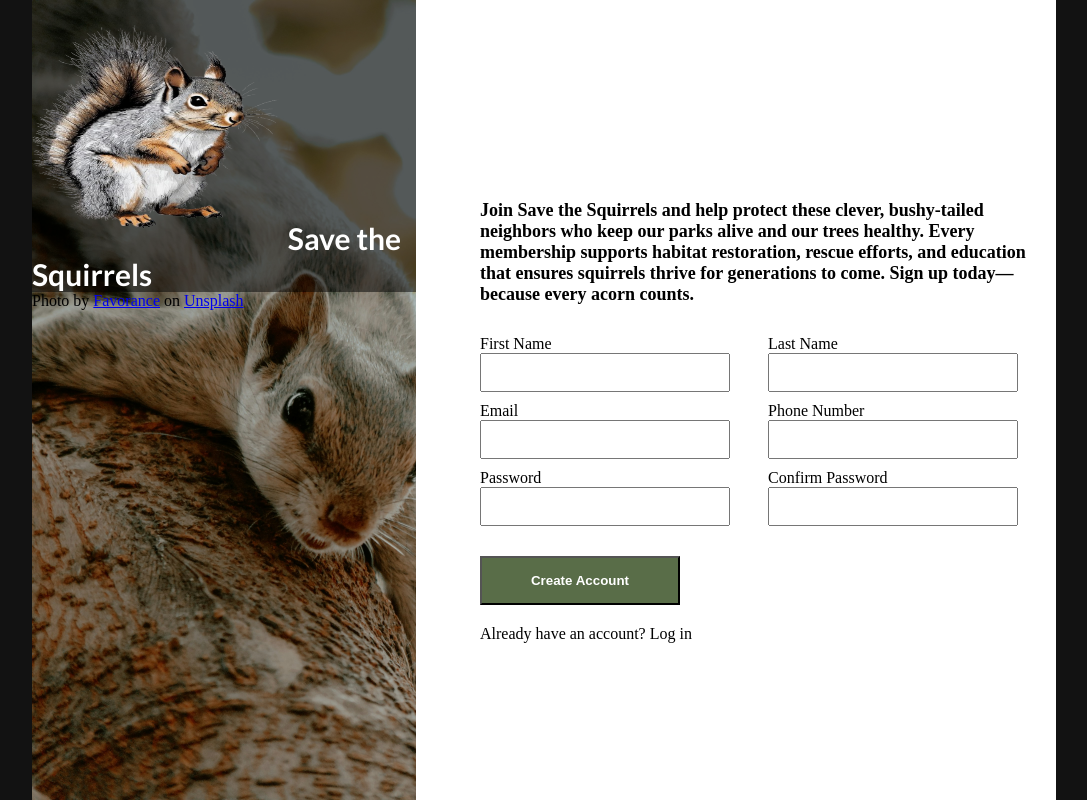
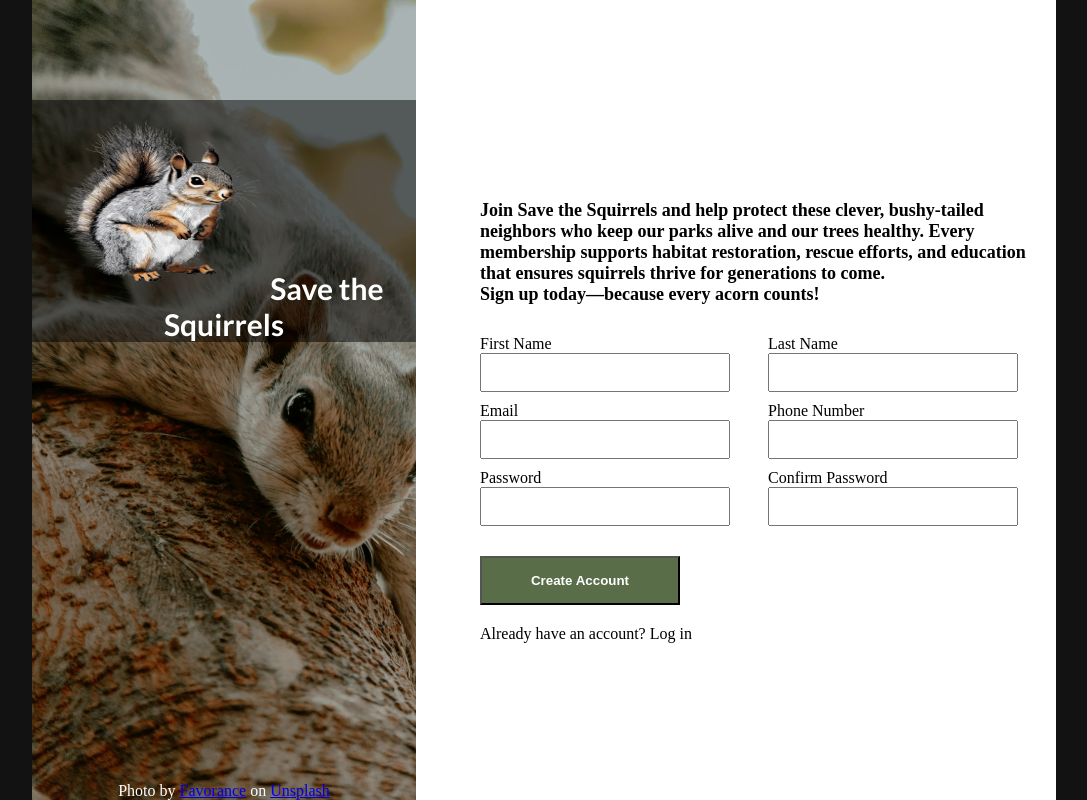
Before and after one commit to Whytebread/Sign-up-Form, a plain HTML site: page index.html in a window 1280 px wide. Shown: the whole page, without its empty margins (96-1183 px from the left). Drawn offline with Linux system fonts and the light colour scheme.

Commit message:
added flex and space between to add photo credit on the bottom of the sidebar

```diff
--- a/index.html
+++ b/index.html
@@ -32,13 +32,16 @@
         </div>
 
         <div class="main-content">
+
             <div class="intro-text">
+
                 <p>Join Save the Squirrels and help protect these clever, bushy-tailed neighbors who keep our parks
                     alive
                     and our trees healthy.
                     Every membership supports habitat restoration, rescue efforts, and education that ensures squirrels
-                    thrive for generations to come.
-                    Sign up today—because every acorn counts.</p>
+                    thrive for generations to come.</p>
+
+                    <p>Sign up today—because every acorn counts!</p>
 
             </div>
 
--- a/main.css
+++ b/main.css
@@ -28,6 +28,9 @@ body {
     background-size: cover;
     background-repeat: no-repeat;
     flex-shrink: 0;
+    justify-content: space-between;
+    flex-direction: column;
+    display: flex;
 }
 
 .main-content {
@@ -76,6 +79,14 @@ body {
     width: 30vw;
     font-family: "Lato";
     margin: 0;
+    text-align: center;
+    margin-top: 100px;
+}
+
+.photo-credit {
+    display: flex;
+    justify-content: center;
+    color: white;
 }
 
 /* Inputs */
@@ -103,6 +114,6 @@ button {
 }
 
 img {
-    width: 250px;
-    height: 250px;
+    width: 200px;
+    height: 200px;
 }
```
